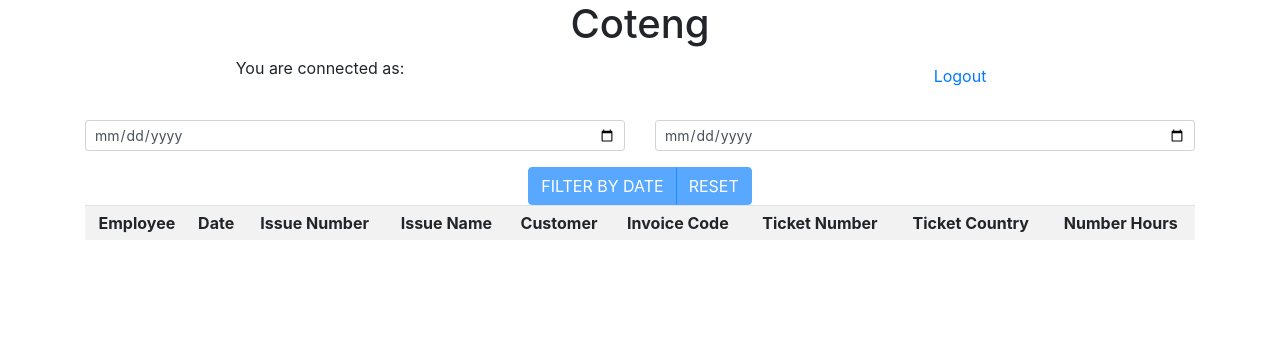
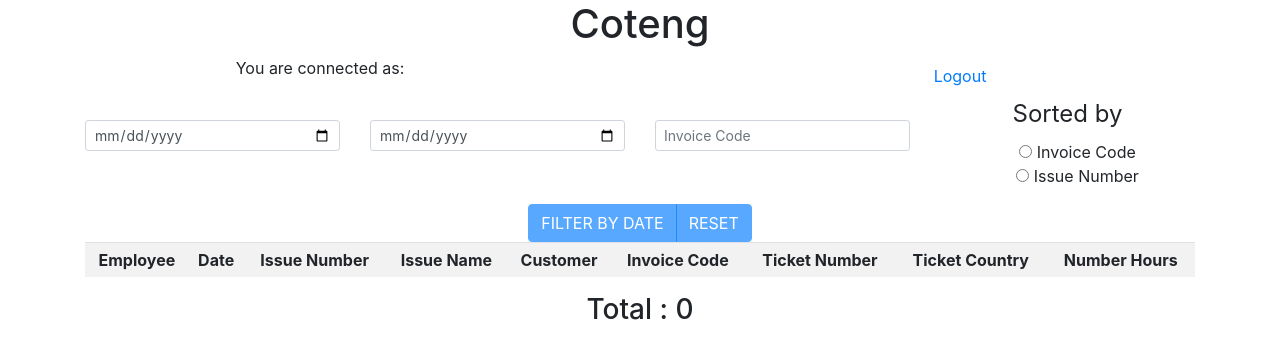
Before and after one commit to rob17833/coteng, a React (Create React App) app in the folder Front/: page /didier in a window 1280 px wide. Shown: the top 358 px of the page. Built offline with nearby package versions, Linux system fonts and the light colour scheme.

Commit message:
all working before copy

```diff
--- a/Front/src/components/Didier/index.js
+++ b/Front/src/components/Didier/index.js
@@ -1,10 +1,11 @@
 import React from 'react';
 import { withRouter } from 'react-router-dom';
 import { getFormValues } from 'redux-form';
+import { connect } from 'react-redux';
 import Header from '../Header';
 import DataTable from '../DataTable';
 import GetIntervalForm from '../GetIntervalForm';
-import { connect } from 'react-redux';
+import Sum from '../Sum';
 
 
 class Didier extends React.Component {
@@ -13,8 +14,7 @@ class Didier extends React.Component {
 		this.state = {
 			user : '',
 			result : [],
-			start : '',
-			end : ''
+			total: 0
 		}
 	}
 
@@ -34,7 +34,7 @@ class Didier extends React.Component {
       },
       body: JSON.stringify(values)
     };
-    const url = 'http://localhost:5000/startDate/endDate';
+    const url = 'http://localhost:5000/period';
 		fetch(url, config)
 		.then(response => {
 			return response.json();
@@ -43,9 +43,12 @@ class Didier extends React.Component {
 			fullWorksheet = data.map((element) => {
 				return element
 			});
+			const sumHours = fullWorksheet.reduce((prev, cur)=> prev + cur.time, 0);
 			this.setState({
 				result: fullWorksheet,
+				total: sumHours
 			});
+			console.log(this.state.total);
 		});
 	};
 
@@ -55,6 +58,7 @@ class Didier extends React.Component {
 				<Header userValues={this.state.user} />
 				<GetIntervalForm onSubmit={this.handleSubmit} />
 				<DataTable state={ this.state } />
+				<Sum sum={this.state.total} />
 			</div>
 		)
 	};
--- a/Front/src/components/GetIntervalForm/index.js
+++ b/Front/src/components/GetIntervalForm/index.js
@@ -7,7 +7,8 @@ import {
 	Col,
 	Form,
 	FormGroup,
-	ButtonGroup
+	ButtonGroup,
+	Label
 } from 'reactstrap';
 import InputField from '../InputField';
 
@@ -39,6 +40,44 @@ let GetIntervalForm = (props) => {
 							/>
 						</FormGroup>
 					</Col>
+					<Col>
+						<FormGroup>
+							<Field
+								id="invoiceCode"
+								type="text"
+								name="invoiceCode"
+								component={InputField}
+								placeholder="Invoice Code"
+							/>
+						</FormGroup>
+					</Col>
+					<Col>
+						<FormGroup tag="fieldset">
+							<legend>Sorted by</legend>
+							<FormGroup check>
+								<Label check>
+									<Field
+										name="radio"
+										type="radio"
+										component="input"
+										value="invoiceCode"
+									/>
+								{' '}Invoice Code
+								</Label>
+							</FormGroup>
+							<FormGroup check>
+								<Label check>
+									<Field
+										name="radio"
+										type="radio"
+										component="input"
+										value="issueNumber"
+									/>
+								{' '}Issue Number
+								</Label>
+							</FormGroup>
+						</FormGroup>
+					</Col>
 				</Row>
 				<Row>
 					<Col>
@@ -65,6 +104,9 @@ const validate = (values) => {
 			errors.endDate = 'End Date must be bigger than Start Date'
 		}
 	}
+	if (!values.invoiceCode){
+    errors.invoiceCode = 'Invoice code is required'
+  }
 	return errors;
 };
 
--- /dev/null
+++ b/Front/src/components/Sum/index.js
@@ -0,0 +1,13 @@
+import React from 'react';
+import { Container } from 'reactstrap';
+
+const Sum = (props) => {
+  const { sum } = props;
+  return(
+  <Container>
+    <h3>Total : {sum}</h3>
+  </Container>
+  )
+};
+
+export default Sum;
--- a/Front/src/components/TimeRegPage/index.js
+++ b/Front/src/components/TimeRegPage/index.js
@@ -10,7 +10,6 @@ class TimeRegPage extends React.Component {
     this.state = {
       status: 'form'
     };
-    console.log(this.props);
   }
 
 //get nbr of hours from entries+today's date and fetch
@@ -50,13 +49,14 @@ class TimeRegPage extends React.Component {
 
 
   render() {
-    const { status, user } = this.state;
+    const { status } = this.state;
     return (
       <div>
         <TimeRegForm
+          updateValues={this.props.updateValues}
           onSubmit={ this.handleSend }
           status={ status }
-          initialValues={{employee_Id: {user}, date: this.Today}}
+          initialValues={this.props.initialValues}
           />
       </div>
     );
--- a/Front/src/components/WorkSheet/index.js
+++ b/Front/src/components/WorkSheet/index.js
@@ -63,7 +63,7 @@ class Worksheet extends React.Component {
 					<td>{description}</td>
 					<td>
 						<ButtonGroup>
-							<Button color='primary' size='sm'>Edit</Button>
+							<Button color='primary' size='sm' onClick={()=>this.props.editValues(slot.timeRegistrationId)}>Edit</Button>
 							<Button color='danger' size='sm' onClick={()=>this.props.deleteRow(slot.timeRegistrationId)}>Delete</Button>
 						</ButtonGroup>
 					</td>
--- a/Front/src/components/WorkSheetPage/index.js
+++ b/Front/src/components/WorkSheetPage/index.js
@@ -11,7 +11,19 @@ class WorkSheetPage extends React.Component {
 		this.state = {
 			worksheet: [],
 			user: localStorage.getItem('username'),
-			getDataByDate: this.getToday()
+			getDataByDate: this.getToday(),
+			initialvalues: {startTime:'',
+											endTime:'',
+											customer_Id:'',
+											invoiceCode_Id:'',
+											issueNumber_Id:'',
+											issueName_Id:'',
+											workType_Id:'',
+											ticketNumber_Id:'',
+											ticketCountry_Id:'',
+											description:'sdfgsdfgdfg'
+										},
+			edit:''
 		};
 		this.getData = this.getData.bind(this);
 		this.deleteData = this.deleteData.bind(this);
@@ -67,7 +79,6 @@ class WorkSheetPage extends React.Component {
 	}
 
 	deleteData (deleteSlot) {
-		console.log(deleteSlot);
 		const config = {
       method: 'DELETE',
       headers: {
@@ -82,21 +93,26 @@ class WorkSheetPage extends React.Component {
 		.then((res) => {
       if (res.status===200){
 				this.getData();
-				console.log('youppiiieeeee');
+				console.log('');
       } else {
         console.log('merrrrdddeeeee ;(')
       }
 		})
 	};
 
+	loadValues(deleteSlot){
+		const editValues = this.state.worksheet.filter(el=>el.timeRegistrationId===deleteSlot);
+		console.log(editValues);
+	}
+
 	render() {
-		const { user } = this.state;
+		const { user, initialvalues } = this.state;
 		return (
 			<div>
         <Header userValues={user} />
-				<TimeRegPage getToday={this.getToday}  getData={this.getData} user={user} />
+				<TimeRegPage initialvalues={initialvalues} getToday={this.getToday}  getData={this.getData} user={user} />
 				<SearchBar onSubmit={this.handleSubmit} />
-				<WorkSheet  deleteRow={this.deleteData} state={this.state} />
+				<WorkSheet  editValues={this.loadValues} deleteRow={this.deleteData} state={this.state} />
 			</div>
 		)
 	}
```
Also changed, not shown: Front/src/components/DataTable/index.js (+4 -6 lines), 1 other file (tests, documents, lock files or other folders). Lines whose indentation alone changed are shown as unchanged.
